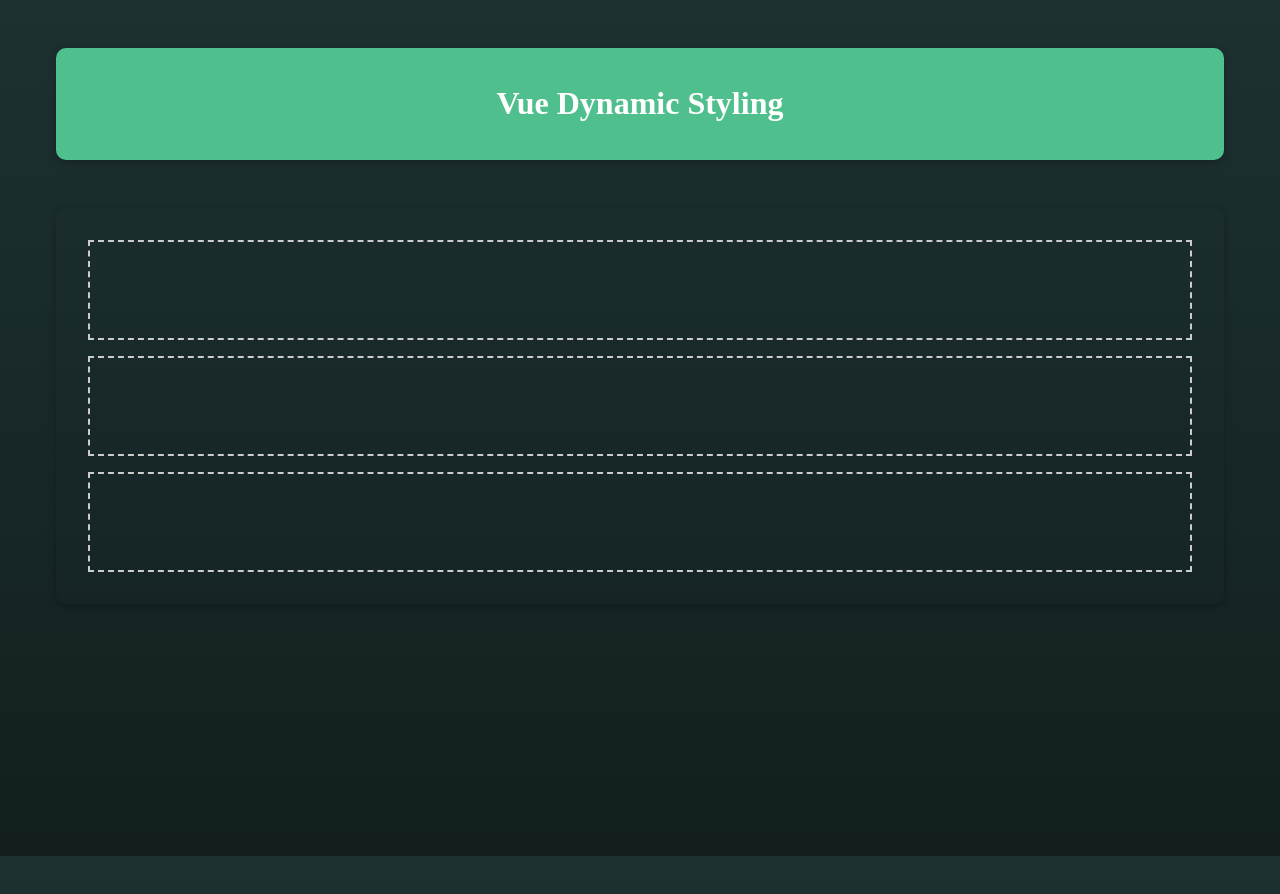
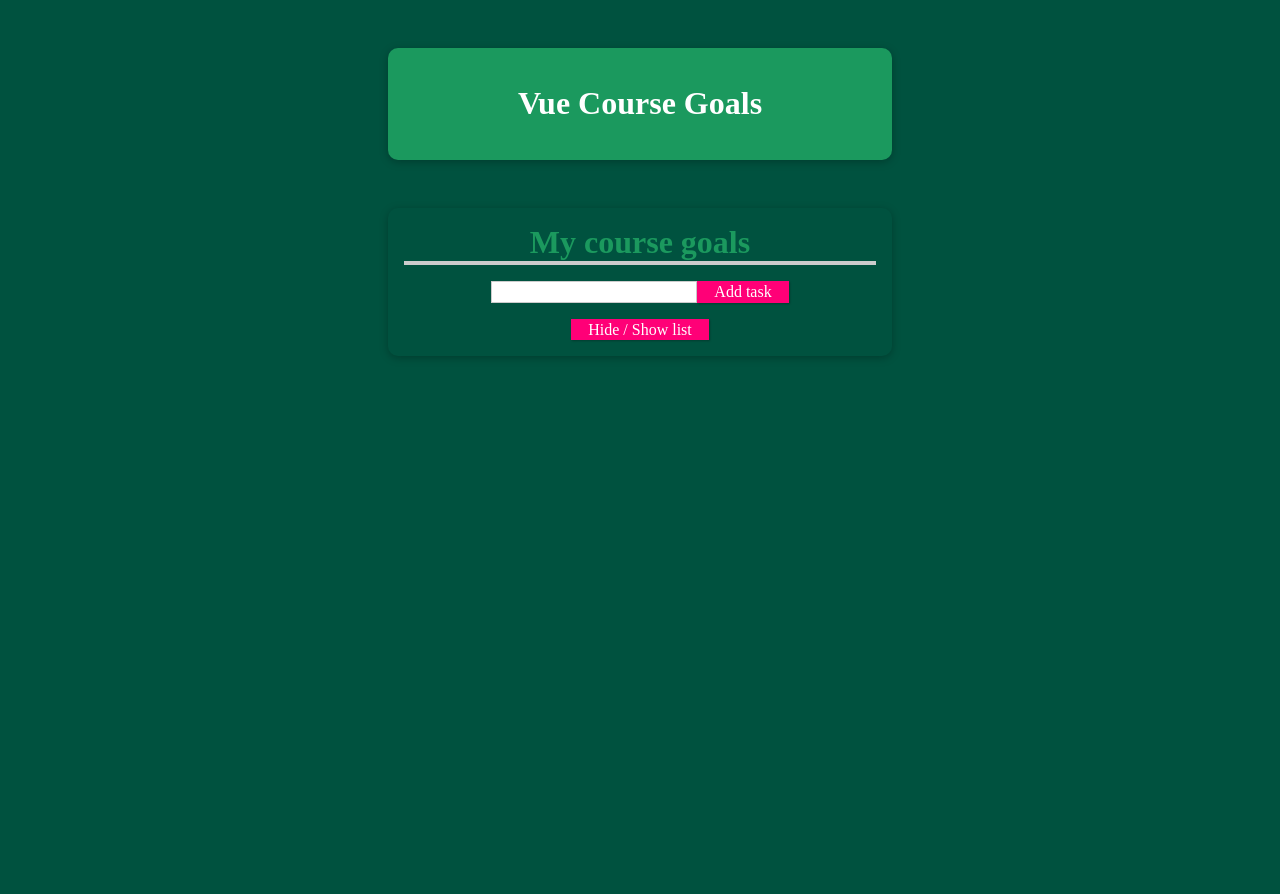
Before and after one commit to seriiserii825/vue-schwarzmuller, a Vue app: page / in a window 1280 px wide. Shown: the top 894 px of the page. Built offline with nearby package versions, Linux system fonts and the light colour scheme.

Commit message:
toggle list

```diff
--- a/src/App.vue
+++ b/src/App.vue
@@ -18,13 +18,16 @@ export default {
 <style>
 #app {
     min-height: 900px;
+    margin: 0 auto;
+    max-width: 600px;
 }
 * {
     box-sizing: border-box;
 }
 body {
+    color: white;
     height: 100vh;
-    background: linear-gradient(#1d3131, #131f1f);
+    background: #00523f;
 }
 img {
     max-width: 100%;
--- a/src/components/YourName.vue
+++ b/src/components/YourName.vue
@@ -1,12 +1,22 @@
 <template>
     <div class="assignment">
         <header>
-            <h1>Vue Dynamic Styling</h1>
+            <h1>Vue Course Goals</h1>
         </header>
-        <section id="styling">
-            <div class="demo"></div>
-            <div class="demo"></div>
-            <div class="demo"></div>
+        <section id="user-goals">
+            <h2>My course goals</h2>
+            <input type="text" v-model="enteredValue"/>
+            <button @click="addTask">Add task</button>
+            <ul v-if="showList">
+                <li
+                    :key="i"
+                    v-for="(task, i) in tasks"
+                >{{ task }}
+                </li>
+            </ul>
+            <div>
+                <button @click="toggleList">{{ toggleListButtonText }}</button>
+            </div>
         </section>
     </div>
 </template>
@@ -15,11 +25,29 @@
 export default {
     data() {
         return {
-            demos: [
-                {id: 1, title: "demo1"},
-                {id: 2, title: "demo2"},
-                {id: 3, title: "demo3"}
-            ]
+            tasks: [],
+            enteredValue: '',
+            showList: true,
+            toggleListButtonText: 'Hide / Show list'
+        }
+    },
+    methods: {
+        addTask() {
+            if (this.enteredValue !== '') {
+                this.tasks.push(this.enteredValue)
+            }
+        },
+        toggleList() {
+            this.showList = !this.showList
+        }
+    },
+    watch: {
+        showList() {
+            if (this.showList) {
+                this.toggleListButtonText = 'Hide'
+            } else {
+                this.toggleListButtonText = 'Show'
+            }
         }
     }
 }
@@ -31,21 +59,63 @@ header {
     margin: 3rem;
     border-radius: 10px;
     padding: 1rem;
-    background-color: #4fc08d;
+    background-color: #1b995e;
     color: white;
     text-align: center;
 }
-#styling {
+#user-goals {
     box-shadow: 0 2px 8px rgba(0, 0, 0, 0.26);
     margin: 3rem;
     border-radius: 10px;
     padding: 1rem;
     text-align: center;
 }
-.demo {
-    width: calc(100% - 32px);
-    height: 100px;
-    margin: 16px;
-    border: 2px dashed #ccc;
+#user-goals h2 {
+    font-size: 2rem;
+    border-bottom: 4px solid #ccc;
+    color: #1b995e;
+    margin: 0 0 1rem 0;
 }
+#user-goals ul {
+    list-style: none;
+    margin: 1rem 0;
+    padding: 0;
+}
+#user-goals li {
+    margin: 1rem 0;
+    font-size: 1.25rem;
+    font-weight: bold;
+    background-color: #8ddba4;
+    padding: 0.5rem;
+    color: #1f1f1f;
+    border-radius: 25px;
+}
+#user-goals input {
+    font: inherit;
+    border: 1px solid #ccc;
+}
+#user-goals input:focus {
+    outline: none;
+    border-color: #1b995e;
+    background-color: #d7fdeb;
+}
+#user-goals button {
+    font: inherit;
+    cursor: pointer;
+    border: 1px solid #f07;
+    background-color: #f07;
+    color: white;
+    padding: 0.05rem 1rem;
+    box-shadow: 1px 1px 2px rgba(0, 0, 0, 0.26);
+}
+#user-goals button:hover,
+#user-goals button:active {
+    background-color: #ec3169;
+    border-color: #ec3169;
+    box-shadow: 1px 1px 4px rgba(0, 0, 0, 0.26);
+}
+li {
+    cursor: pointer;
+}
+
 </style>
```
